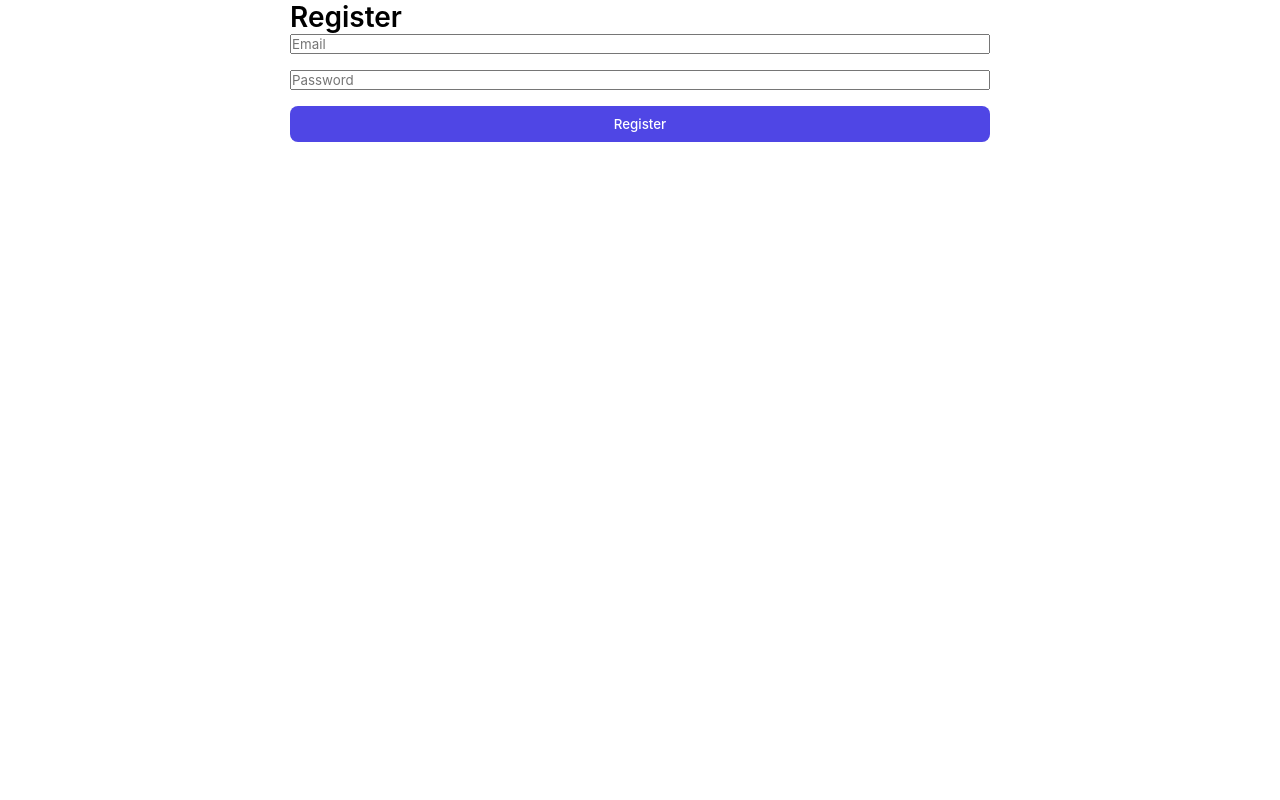
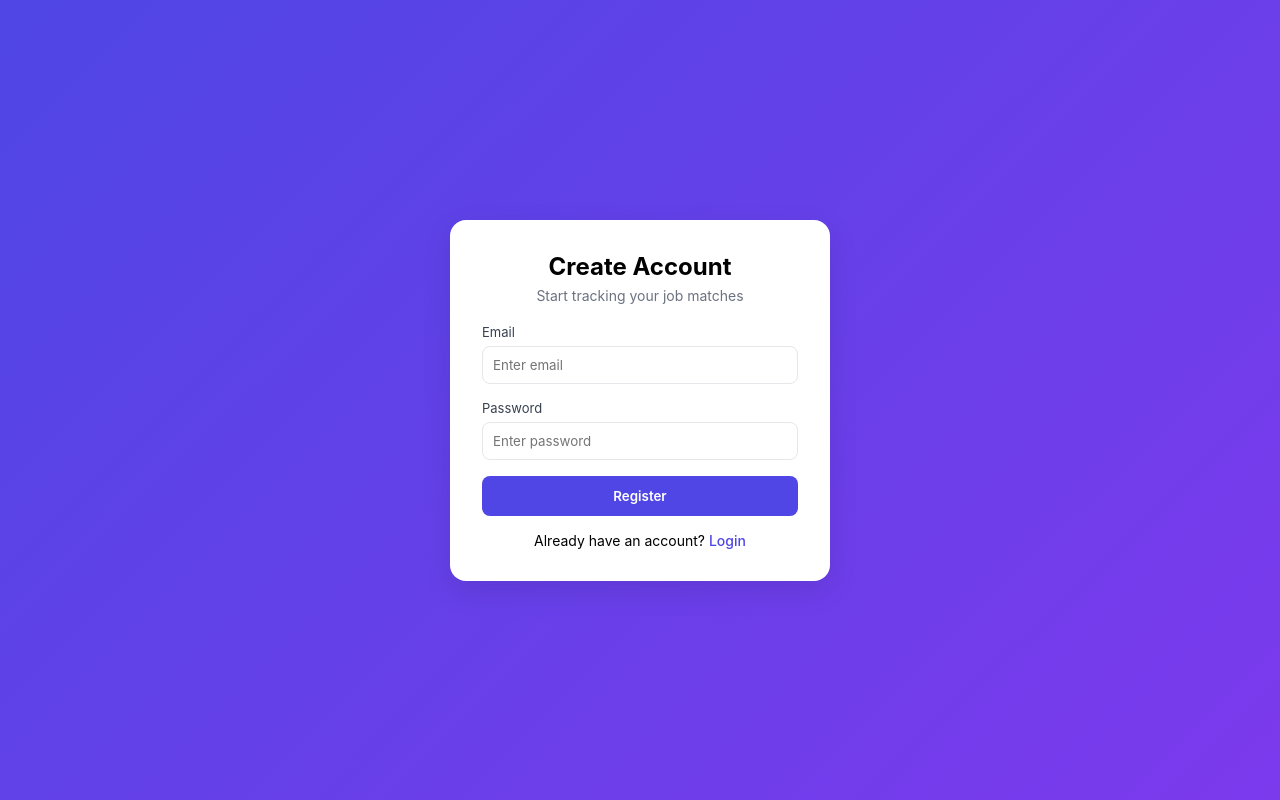
Before and after one commit to johanjovi17/job-skill-analyzer, a React (Vite) app: page /register in a window 1280 px wide. Built offline with nearby package versions, Linux system fonts and the light colour scheme; no server answers; the HTML template or start-up script is replaced by a standard one.

Commit message:
fixed register page css

```diff
--- a/src/pages/Auth/Register.jsx
+++ b/src/pages/Auth/Register.jsx
@@ -1,8 +1,9 @@
 import { useState } from "react";
 import { createUserWithEmailAndPassword } from "firebase/auth";
 import { auth } from "../../services/firebase";
-import { useNavigate } from "react-router-dom";
+import { useNavigate, Link } from "react-router-dom";
 import toast from "react-hot-toast";
+import "./auth.css";
 
 function Register() {
   const [email, setEmail] = useState("");
@@ -24,26 +25,43 @@ function Register() {
   };
 
   return (
-    <div className="container">
-      <h2 className="title">Register</h2>
+    <div className="auth-container">
+      <div className="auth-card">
+        <h2 className="auth-title">Create Account</h2>
+        <p className="auth-subtitle">Start tracking your job matches</p>
 
-      <form onSubmit={handleRegister} className="form">
+        <form onSubmit={handleRegister} className="auth-form">
+          {/* Email */}
+          <div className="input-group">
+            <label>Email</label>
             <input
-          className="input"
               type="email"
-          placeholder="Email"
+              placeholder="Enter email"
+              value={email}
               onChange={(e) => setEmail(e.target.value)}
             />
+          </div>
 
+          {/* Password */}
+          <div className="input-group">
+            <label>Password</label>
             <input
-          className="input"
               type="password"
-          placeholder="Password"
+              placeholder="Enter password"
+              value={password}
               onChange={(e) => setPassword(e.target.value)}
             />
+          </div>
 
-        <button className="btn add-btn">Register</button>
+          {/* Button */}
+          <button className="auth-btn">Register</button>
         </form>
+
+        {/* Footer */}
+        <div className="auth-footer">
+          Already have an account? <Link to="/login">Login</Link>
+        </div>
+      </div>
     </div>
   );
 }
```
Lines whose indentation alone changed are shown as unchanged.
